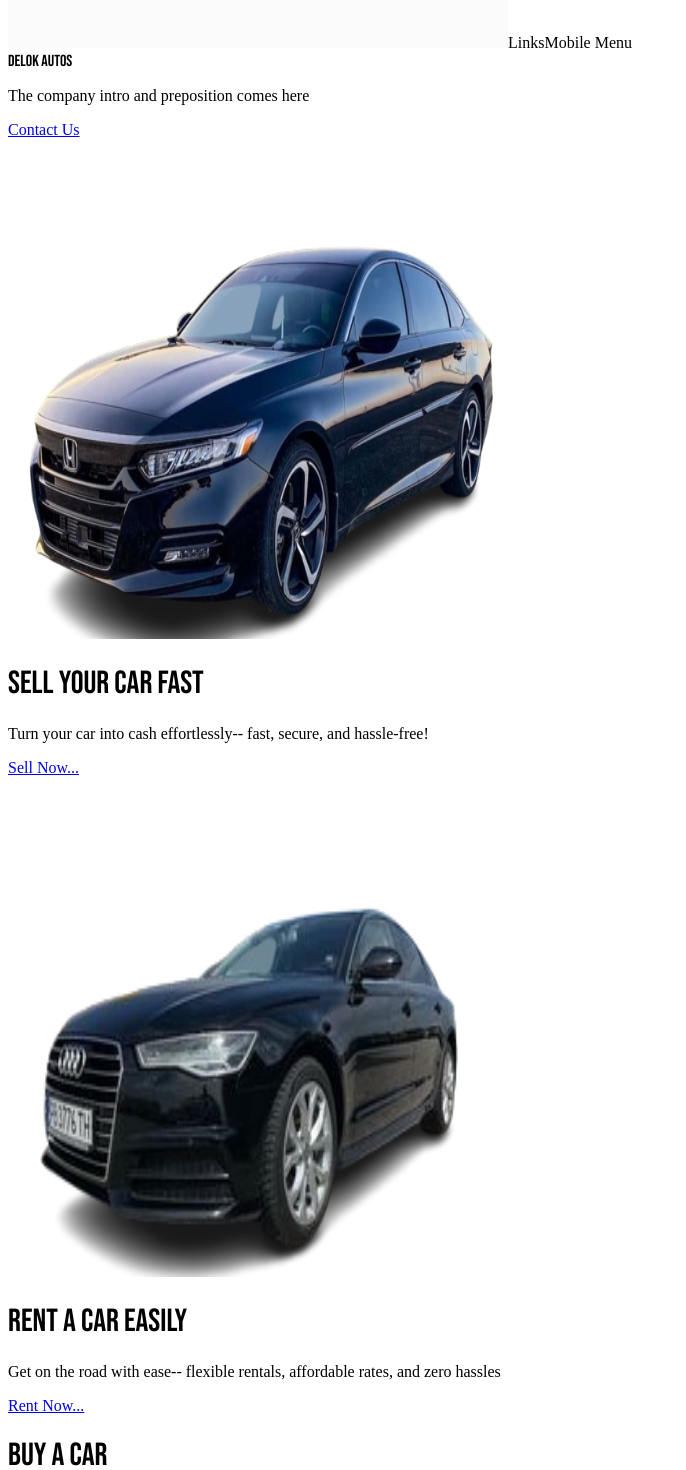
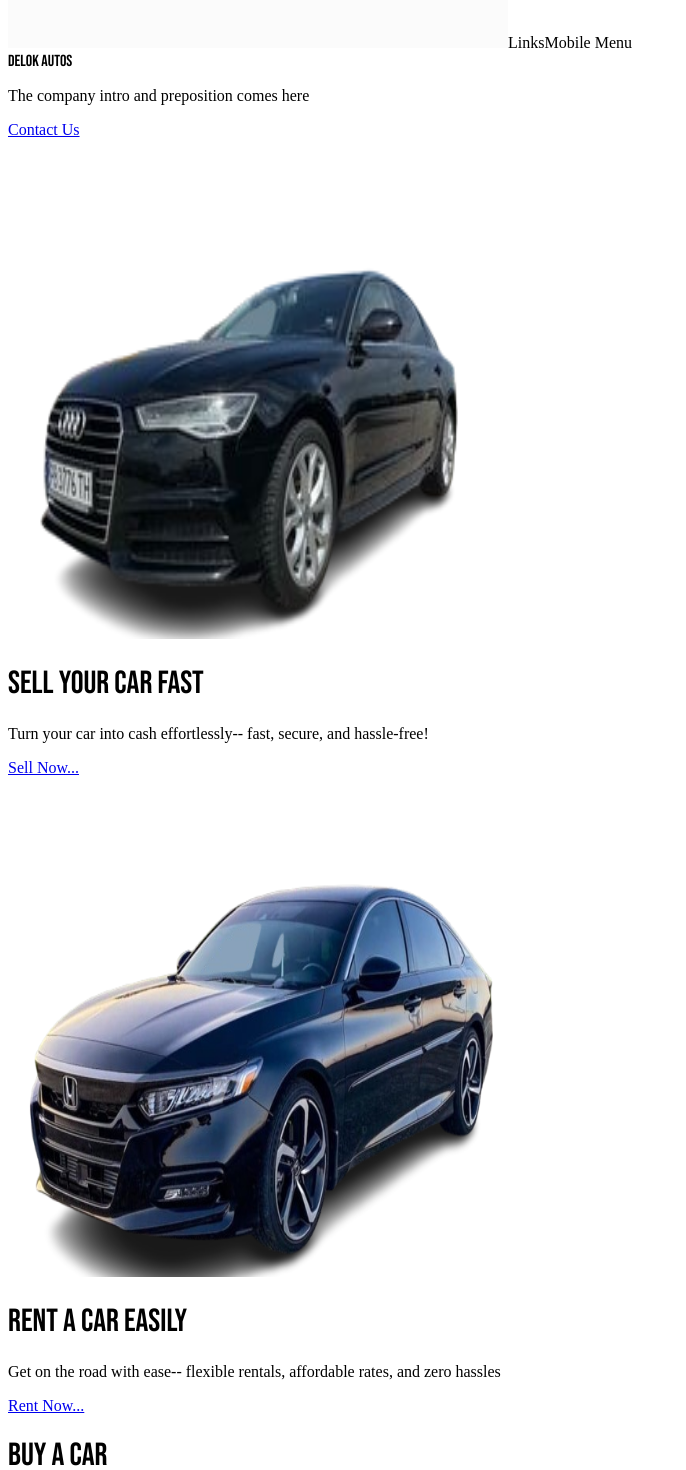
Before and after one commit to lightpc90/delok, a Next.js app: page / in a window 1280 px wide. Shown: the part 460-1930 px from the top of the page, without its empty margins (0-686 px from the left). Built offline with nearby package versions, Linux system fonts and the light colour scheme.

Commit message:
"Swap image URLs for PositionedImage components in ServiceCards"

```diff
--- a/src/components/servicesCards/ServiceCards.tsx
+++ b/src/components/servicesCards/ServiceCards.tsx
@@ -15,7 +15,7 @@ const ServiceCards = () => {
     <>
       <div className={`w-[90%] h-[260px] my-[30px] flex flex-col gap-4 p-4 bg-secondary rounded-lg shadow-md relative overflow-x-clip`}>
         {/* posistioned image */}
-        <PositionedImage imageUrl={'/images/trans_honda.png'} />
+        <PositionedImage imageUrl={'/images/trans_audi.png'} />
           <h1 className={`${bebas.className} text-3xl`}>Sell Your Car Fast</h1>
           <p className='w-10/12'>Turn your car into cash effortlessly-- fast, secure, and hassle-free!</p>
           <Link className='font-bold inline-block w-fit border-2 border-white hover:bg-primaryHover p-2 rounded-md' href={'/'}>
@@ -23,7 +23,7 @@ const ServiceCards = () => {
       </div>
       <div className={`w-[90%] h-[260px] my-[30px] flex flex-col gap-4 p-4 bg-primary rounded-lg shadow-md relative overflow-x-clip`}>
         {/* positioned image */}
-        <PositionedImage imageUrl={'/images/trans_audi.png'} />
+        <PositionedImage imageUrl={'/images/trans_honda.png'} />
         <h1 className={`${bebas.className} text-3xl`}>Rent a Car Easily</h1>
         <p className='w-10/12'>Get on the road with ease-- flexible rentals, affordable rates, and zero hassles</p>
         <Link className='font-bold inline-block w-fit border-2 border-white hover:bg-primaryHover p-2 rounded-md' href={'/'}>
```
